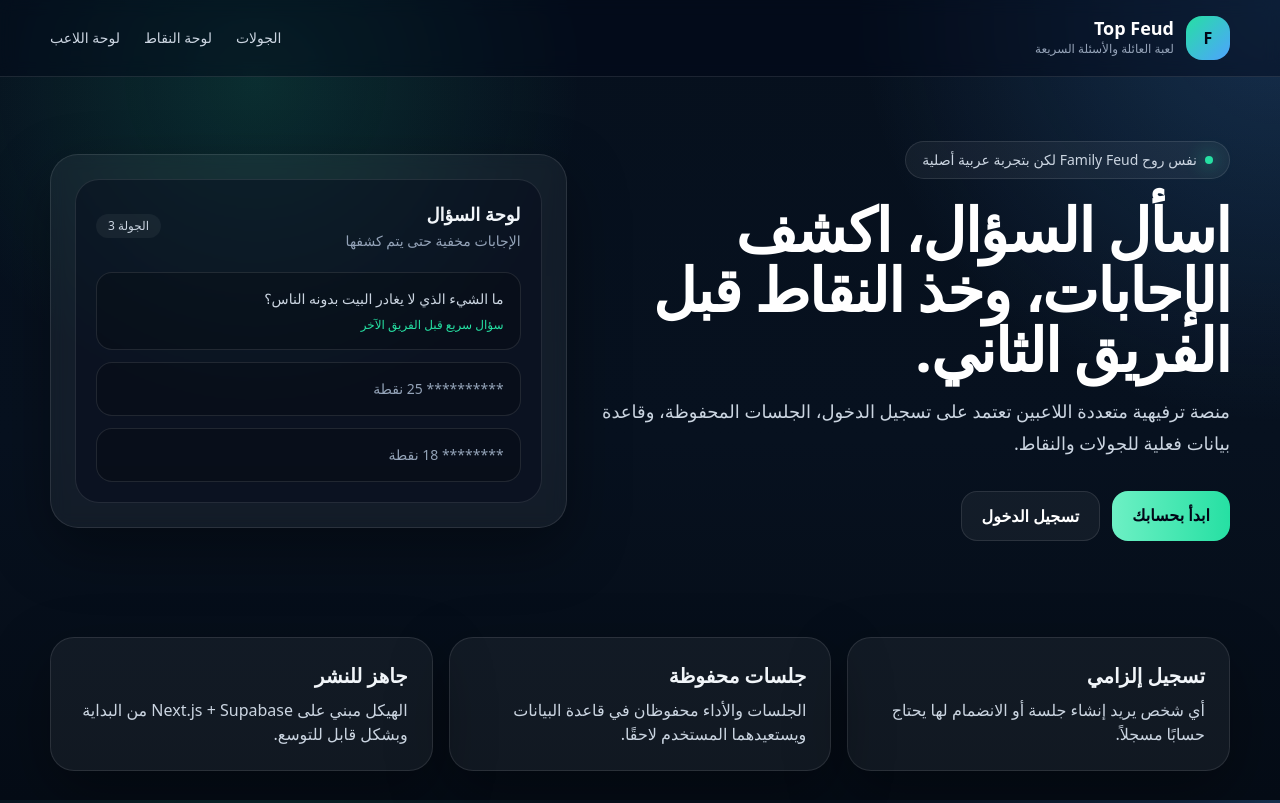
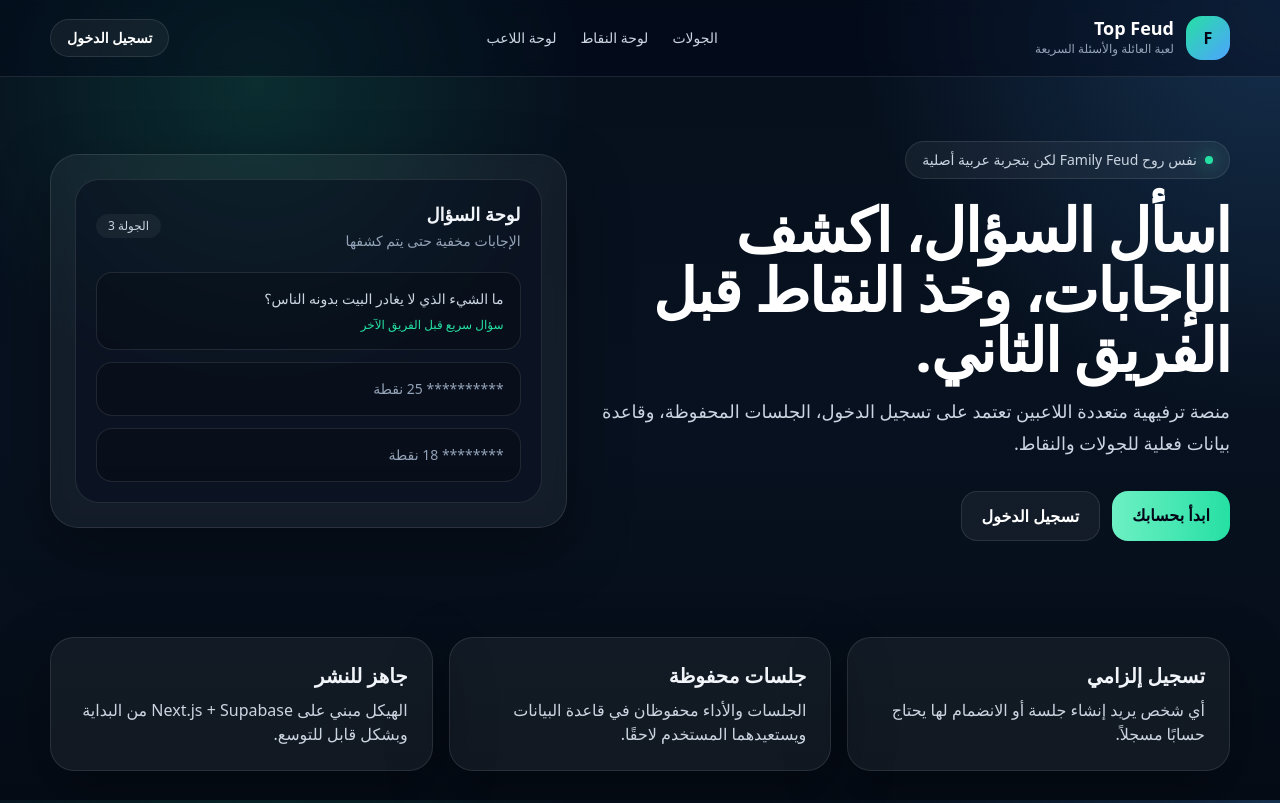
Before and after one commit to abod1755/top-feud, a Next.js app: page / in a window 1280 px wide. Built offline with nearby package versions, Linux system fonts and the light colour scheme; no server answers.

Commit message:
Show signed-in user in header

```diff
--- a/components/header.tsx
+++ b/components/header.tsx
@@ -1,9 +1,26 @@
 import Link from 'next/link';
+import { createSupabaseServerClient } from '@/lib/supabase/server';
 
-export function Header() {
+export async function Header() {
+  const supabase = createSupabaseServerClient();
+  const { data: userData } = await supabase.auth.getUser();
+  const user = userData.user;
+
+  let displayName = user?.user_metadata?.display_name as string | undefined;
+
+  if (user) {
+    const { data: profile } = await supabase
+      .from('profiles')
+      .select('display_name')
+      .eq('id', user.id)
+      .maybeSingle();
+
+    displayName = profile?.display_name ?? displayName ?? user.email?.split('@')[0] ?? 'لاعب';
+  }
+
   return (
     <header className="border-b border-white/10 bg-slate-950/40 backdrop-blur">
-      <div className="mx-auto flex w-[min(1180px,calc(100%-32px))] items-center justify-between gap-4 py-4">
+      <div className="mx-auto flex w-[min(1180px,calc(100%-32px))] flex-wrap items-center justify-between gap-4 py-4">
         <Link href="/" className="flex items-center gap-3 text-white no-underline">
           <div className="grid h-11 w-11 place-items-center rounded-2xl bg-gradient-to-br from-accent to-accent2 font-extrabold text-slate-950">F</div>
           <div>
@@ -11,11 +28,24 @@ export function Header() {
             <span className="mt-1 block text-xs text-slate-400">لعبة العائلة والأسئلة السريعة</span>
           </div>
         </Link>
+
         <nav className="hidden gap-6 text-sm text-slate-300 md:flex">
           <Link href="/tournaments">الجولات</Link>
           <Link href="/leaderboard">لوحة النقاط</Link>
           <Link href="/dashboard">لوحة اللاعب</Link>
         </nav>
+
+        <div className="flex items-center gap-3 text-sm">
+          {user ? (
+            <div className="rounded-full border border-emerald-300/25 bg-emerald-300/10 px-4 py-2 font-bold text-emerald-100">
+              داخل الآن: {displayName}
+            </div>
+          ) : (
+            <Link href="/login" className="rounded-full border border-white/10 bg-white/5 px-4 py-2 font-bold text-white">
+              تسجيل الدخول
+            </Link>
+          )}
+        </div>
       </div>
     </header>
   );
```
